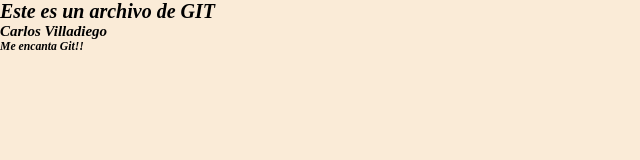
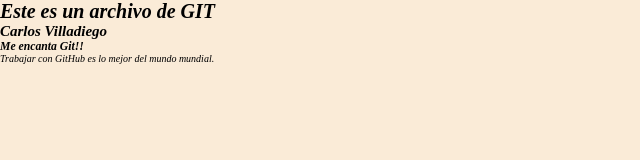
Before and after one commit to Carlos-1193/pruebasGit, a plain HTML site: page index.html in a window 1280 px wide. Shown: the whole page, without its empty margins (0-640 px from the left). Drawn offline with Linux system fonts and the light colour scheme.

Commit message:
Update index.html

```diff
--- a/index.html
+++ b/index.html
@@ -11,6 +11,7 @@
     <h1>Este es un archivo de GIT</h1>
     <h2>Carlos Villadiego</h2>
     <h3>Me encanta Git!!</h3>
+    <p>Trabajar con GitHub es lo mejor del mundo mundial.</p>
 
 </body>
 </html>
```
